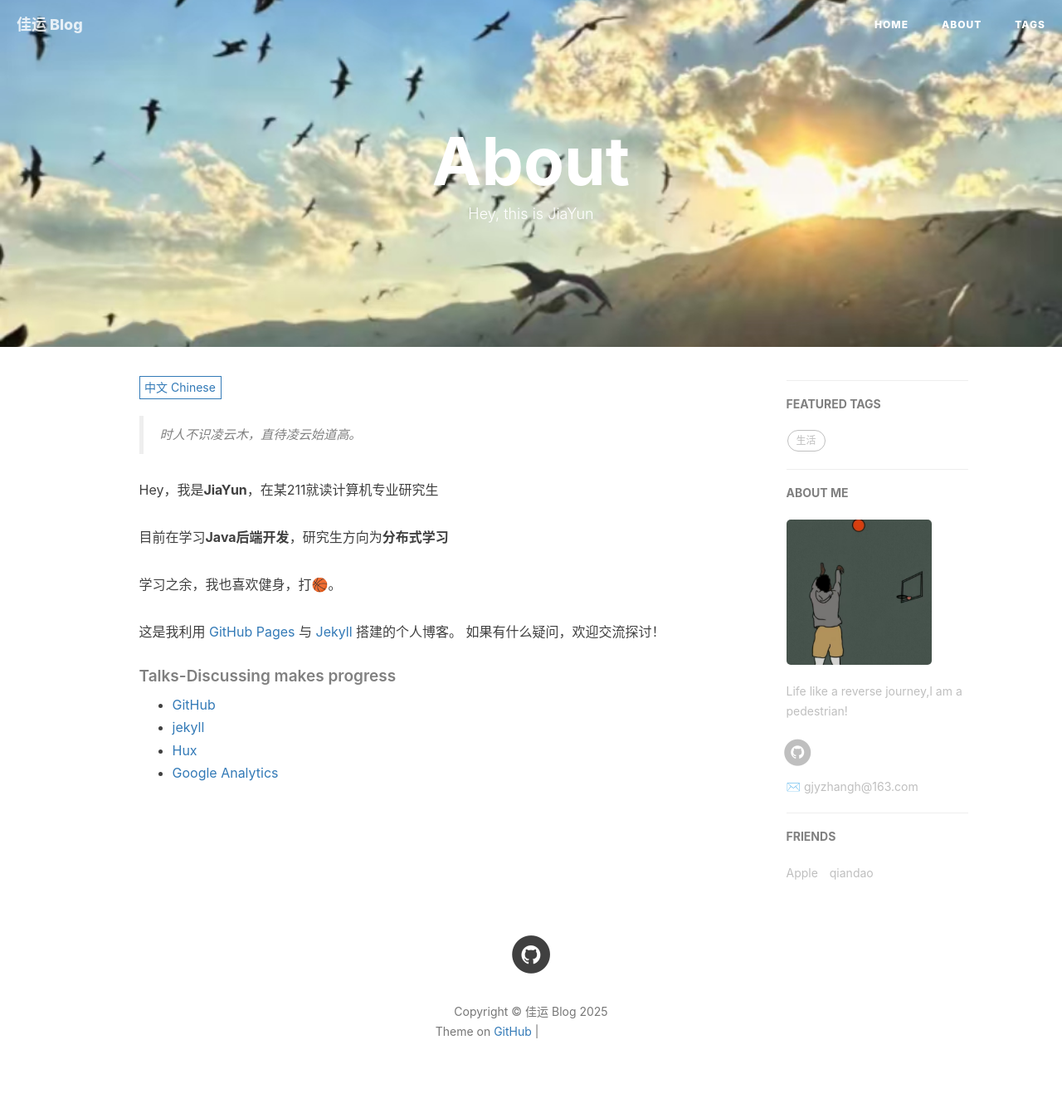
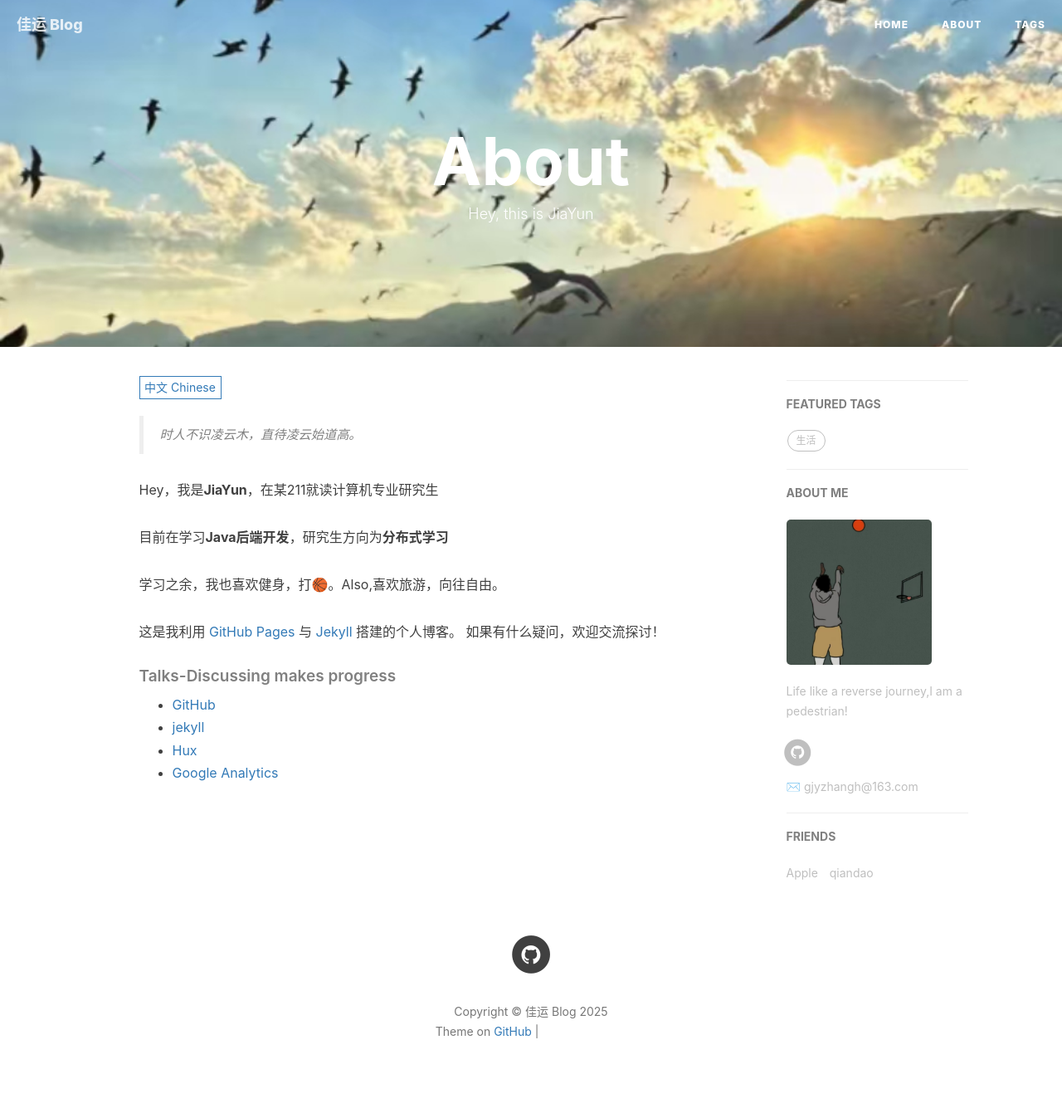
Before and after one commit to gjyAdimin2/gjyAdimin2.github.io, a Jekyll site: the page built from about.html, in a window 1280 px wide. Shown: the whole page at 83% size. Built offline with Jekyll 4.4.1, drawn with Linux system fonts in a browser that asks for light colours; nearby versions of some CDN libraries; comment, search, counter and statistics services are not loaded; grey boxes are pictures that could not be loaded.

Commit message:
Update about.html

```diff
--- a/about.html
+++ b/about.html
@@ -21,7 +21,7 @@
 
     <p>目前在学习<strong>Java后端开发</strong>，研究生方向为<strong>分布式学习</strong></p>
 
-    <p>学习之余，我也喜欢健身，打🏀。</p>
+    <p>学习之余，我也喜欢健身，打🏀。Also,喜欢旅游，向往自由。</p>
 
     <p>这是我利用 <a href="https://pages.github.com/">GitHub Pages</a>
         与 <a href="http://jekyll.com.cn/">Jekyll</a> 搭建的个人博客。
```
